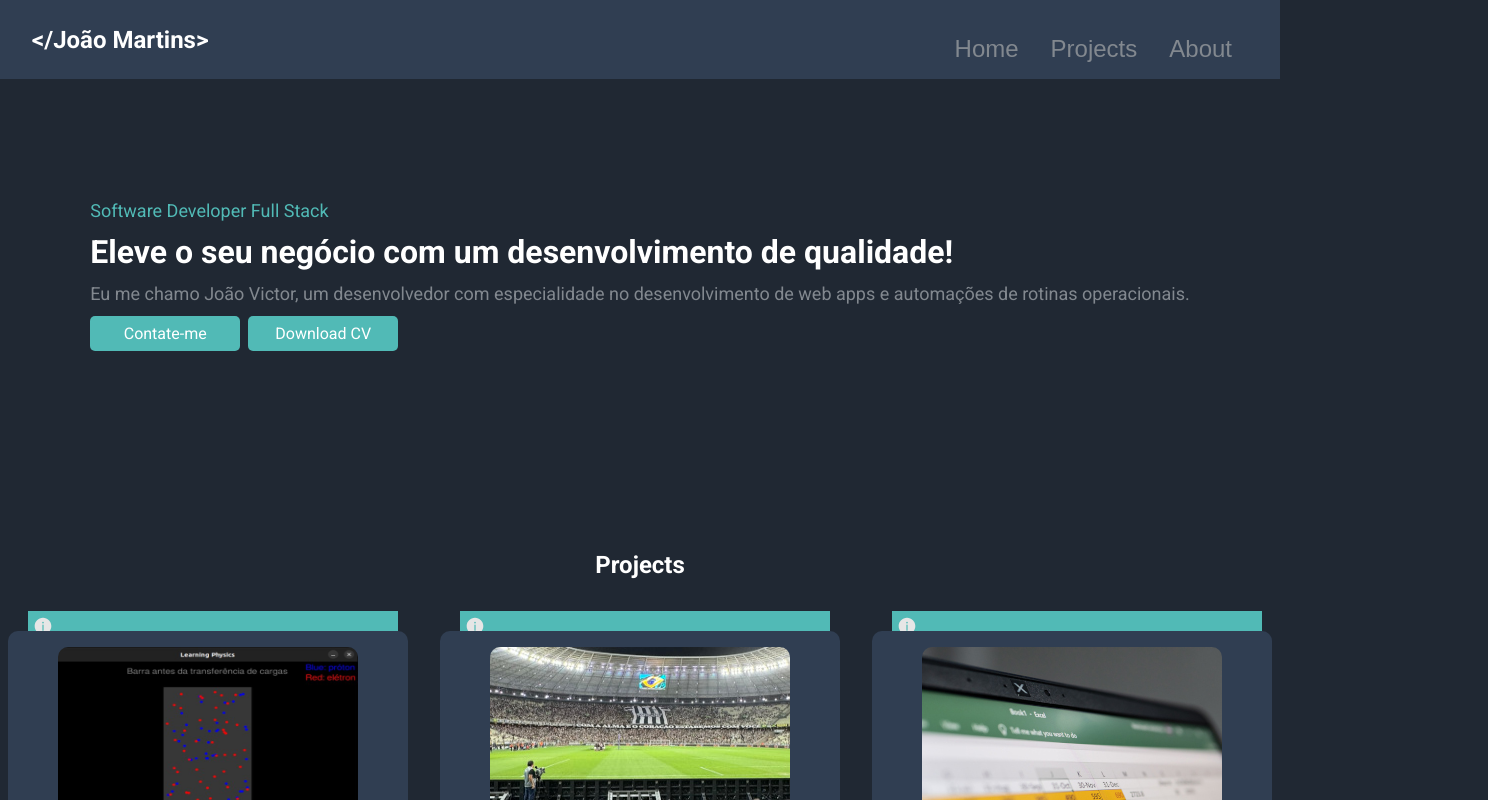
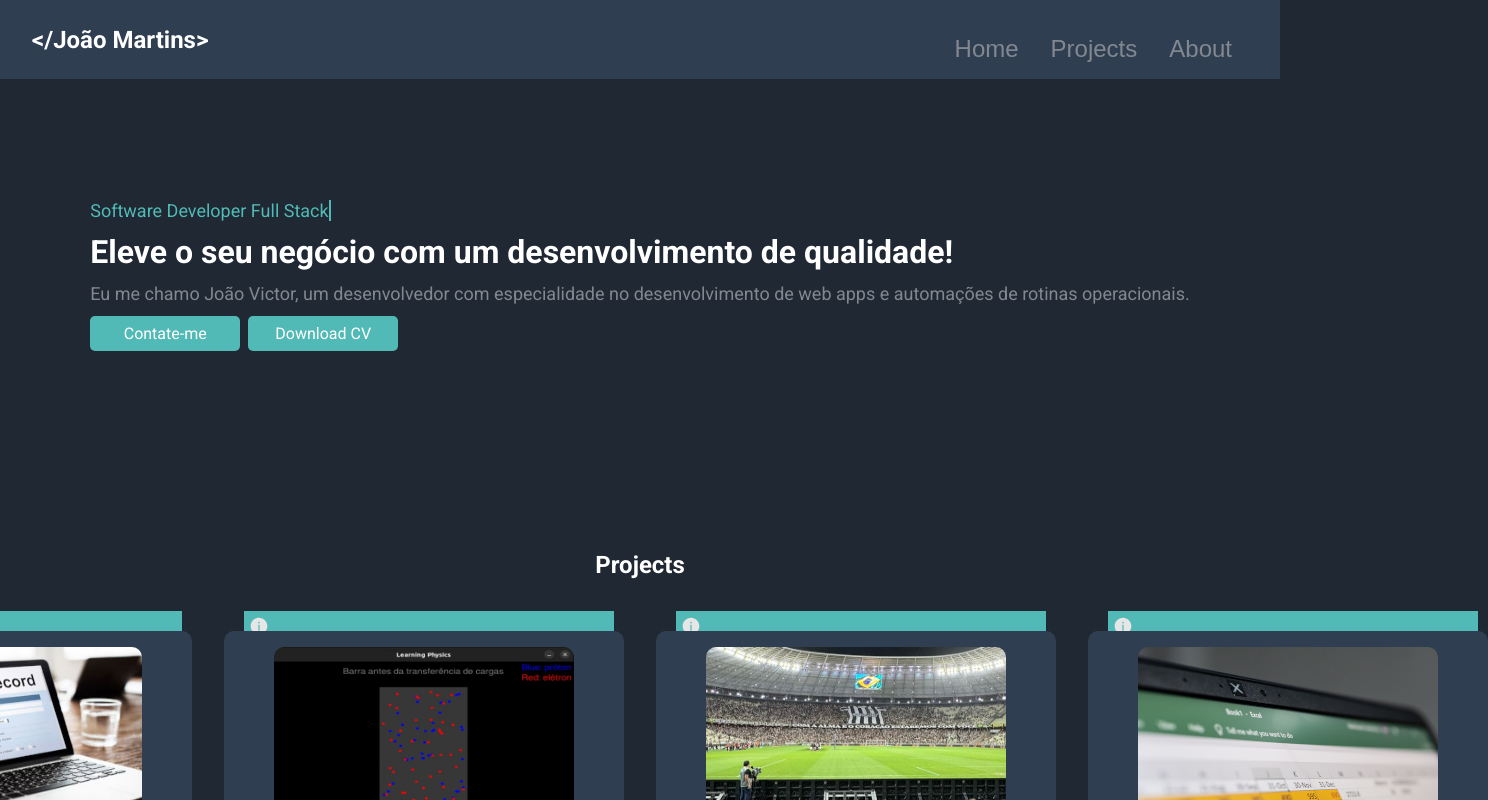
Before and after one commit to JoaoNogueira23/my-portfolio, a Next.js app: page / in a window 1280 px wide. Shown: the top 800 px of the page, 1488 px wide, since content can reach past the window. Built offline with nearby package versions, Linux system fonts and the light colour scheme.

Commit message:
feat: new project

```diff
--- a/src/components/pages/home/HomePage.tsx
+++ b/src/components/pages/home/HomePage.tsx
@@ -9,7 +9,7 @@ export default function HomePage(){
 
                 <div className="content">
                     <p className='position'>
-                    Software Developer Full Stack
+                    Software <span className="text-animate">Developer Full Stack</span>
                     </p>
                     <h2>
                     Eleve o seu negócio com um desenvolvimento de qualidade!
--- a/src/components/pages/home/homepage.scss
+++ b/src/components/pages/home/homepage.scss
@@ -1,3 +1,25 @@
+// Define a animação de digitação
+@keyframes typing {
+    0% {
+        width: 0;
+    }
+    50% {
+        width: 100%;
+    }
+    100% {
+        width: 0;
+    }
+  }
+
+  // Define a animação para o cursor piscando
+  @keyframes blink-caret {
+    from, to {
+      border-color: transparent;
+    }
+    50% {
+      border-color: var(--text-secondary);
+    }
+  }
 .container-home{
     margin-top: 32px;
     display: flex;
@@ -15,6 +37,18 @@
         .position{
             color: var(--text-secondary);
             font-size: 18px;
+
+            .text-animate{
+                white-space: nowrap; // Impede quebra de linha automática
+                overflow: hidden; // Esconde o texto que ainda não foi "digitado"
+                border-right: 0.15em solid var(--text-secondary); // Adiciona o cursor
+                width: 0; // Começa com largura 0
+
+                // Animação de digitação
+                animation:
+                typing 6s steps(30, end) infinite,
+                blink-caret 0.75s step-end infinite;
+            }
         }
 
         h2{
--- a/src/components/pages/projects/ProjectsPage.tsx
+++ b/src/components/pages/projects/ProjectsPage.tsx
@@ -10,6 +10,15 @@ export default function ProjectsPage(){
             </div>
 
             <div className="content-projects">
+                <CardMain
+                title='Painel de Gerenciamento de Prontuários'
+                describe='Uma aplicação que fornece funcionalidades que ajudam médicos a ter uma maior controle de prontuários/atestados de seus pacientes'
+                describeDetail='O objetivo deste projeto é oferecer funcionalidades que possam facilitar o gerenciamento de dados médicos, uma ideia surgiu que
+                durante uma conversa informal com um amigo médico, que expressou a necessidade urgente de um sistema que lhe ajudasse de uma forma organizacional e dinâmica.'
+                imagePath='/project_medical_control.jpg'
+                languages={['TypeScript', 'MUI', 'NodeJS', 'Google Cloud']}
+                linkApplication={'https://medical-control-app.vercel.app/'}
+                />
                 <CardMain
                 title='Sotware Educacional'
                 describe='Um software que torna visível o entendimento do fenômeno de transferência de carga da eletrodinâmica.'
--- a/src/components/pages/projects/projects.scss
+++ b/src/components/pages/projects/projects.scss
@@ -4,11 +4,13 @@
     align-items: center;
     margin-top: 32px;
     margin: 0 64px;
+    padding-bottom: 8px;
 
     .title-section{
         border-color: var(--text-secondary);
         color: var(--text-primary);
     }
+
 
     .content-projects{
         display: flex;
@@ -69,6 +71,7 @@
         align-items: center;
         width: 400px;
         height: 400px;
+        padding-bottom: '8px';
         gap:16px;
         border-radius: 10px;
         transition: 0.3s ease-in-out all;
```
Also changed, not shown: public/project_medical_control.jpg (added).
